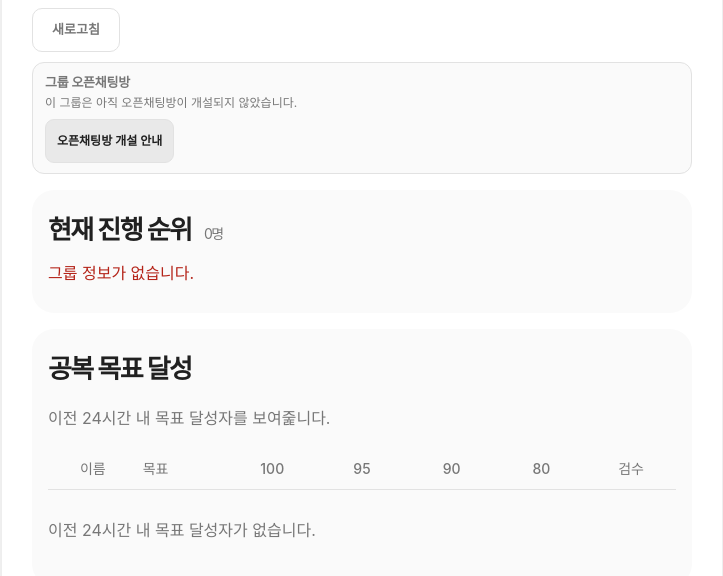
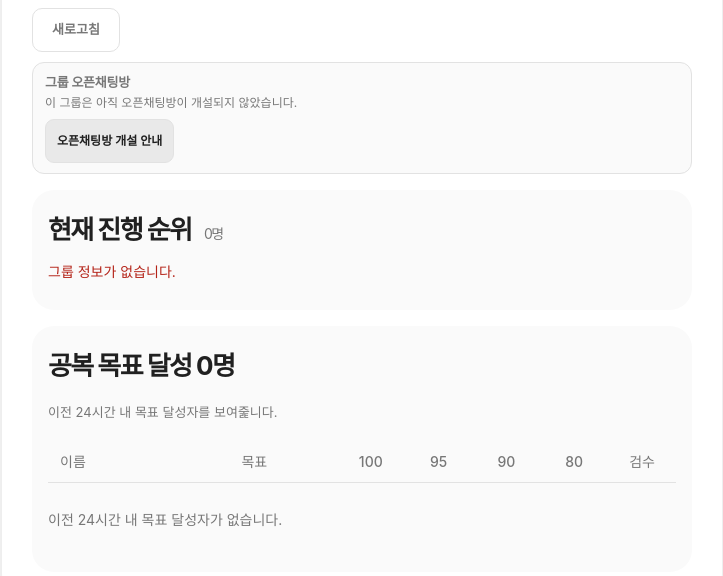
Before and after one commit to taehoon-hub/fasting-telegram-bot, a website: page board.html in a window 1280 px wide. Shown: the part 132-708 px from the top of the page, without its empty margins (278-1001 px from the left). Drawn offline with Linux system fonts and the light colour scheme.

Commit message:
Improve completed board layout

```diff
--- a/board.css
+++ b/board.css
@@ -408,3 +408,30 @@ button {
     padding: 16px 6px 12px;
   }
 }
+
+/* Completed board readability */
+.completed-table th:nth-child(1),
+.completed-table td:nth-child(1) {
+  width: 30%;
+  text-align: left;
+  padding-left: 12px;
+}
+
+.completed-table th:nth-child(2),
+.completed-table td:nth-child(2) {
+  width: 16%;
+}
+
+.completed-table th:nth-child(n + 3),
+.completed-table td:nth-child(n + 3) {
+  width: 10.8%;
+  text-align: center;
+}
+
+.status-box {
+  font-size: 14px;
+}
+
+.section-description {
+  font-size: 13px;
+}
--- a/board.html
+++ b/board.html
@@ -54,7 +54,7 @@
     </section>
 
     <section class="board-card" aria-labelledby="completed-title">
-      <h2 id="completed-title">&#44277;&#48373; &#47785;&#54364; &#45804;&#49457;</h2>
+      <h2 id="completed-title">&#44277;&#48373; &#47785;&#54364; &#45804;&#49457; <span id="completed-count">0&#47749;</span></h2>
       <p class="section-description">&#51060;&#51204; 24&#49884;&#44036; &#45236; &#47785;&#54364; &#45804;&#49457;&#51088;&#47484; &#48372;&#50668;&#51465;&#45768;&#45796;.</p>
 
       <div class="desktop-table-wrap">
--- a/board.js
+++ b/board.js
@@ -63,7 +63,7 @@ console.log("BOARD JS LIVE ROW FIX: 202608192352");
       <tr>
         <td>${item.rank}</td>
         <td>${escapeHtml(item.name)}</td>
-        <td>${item.targetHours}</td>
+        <td>${item.targetHours}시간</td>
         <td>${item.progressPercent}%</td>
         <td>${score(item.scores, 100)}</td>
         <td>${score(item.scores, 95)}</td>
@@ -81,7 +81,7 @@ console.log("BOARD JS LIVE ROW FIX: 202608192352");
     return `
       <tr>
         <td>${escapeHtml(item.name)}</td>
-        <td>${item.targetHours}</td>
+        <td>${item.targetHours}시간</td>
         <td>${selectedScore === 100 ? "❤️" : ""}</td>
         <td>${selectedScore === 95 ? "❤️" : ""}</td>
         <td>${selectedScore === 90 ? "❤️" : ""}</td>
@@ -185,6 +185,11 @@ console.log("BOARD JS LIVE ROW FIX: 202608192352");
 
     if (el.activeCount) {
       el.activeCount.textContent = `${rows.length}\uBA85`;
+
+    const completedCount = document.getElementById("completed-count");
+    if (completedCount) {
+      completedCount.textContent = `${completed.length}\uBA85`;
+    }
     }
 
     if (el.activeBody) {
```
